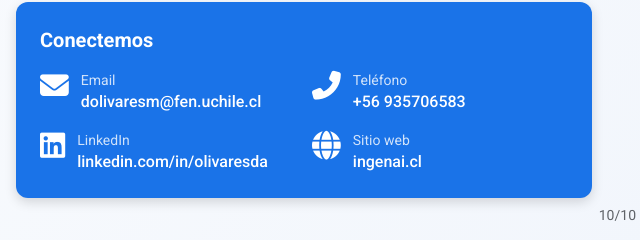
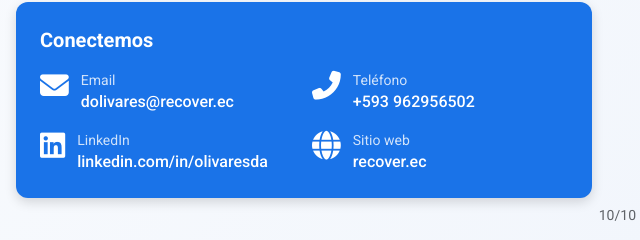
Before and after one commit to olivaresda/IA, a plain HTML site: page index.html in a window 1280 px wide. Shown: the part 8696-8936 px from the top of the page, 624-1264 px from the left. Drawn offline with nearby package versions, Linux system fonts and the light colour scheme; a web font is replaced by a local one.

Commit message:
Update index.html

```diff
--- a/index.html
+++ b/index.html
@@ -2239,7 +2239,7 @@
                                 <i class="fas fa-envelope contact-icon mr-3"></i>
                                 <div>
                                     <p class="text-sm opacity-80">Email</p>
-                                    <p class="font-medium">dolivaresm@fen.uchile.cl</p>
+                                    <p class="font-medium">dolivares@recover.ec</p>
                                 </div>
                             </div>
 
@@ -2247,7 +2247,7 @@
                                 <i class="fas fa-phone-alt contact-icon mr-3"></i>
                                 <div>
                                     <p class="text-sm opacity-80">Teléfono</p>
-                                    <p class="font-medium">+56 935706583</p>
+                                    <p class="font-medium">+593 962956502</p>
                                 </div>
                             </div>
 
@@ -2263,7 +2263,7 @@
                                 <i class="fas fa-globe contact-icon mr-3"></i>
                                 <div>
                                     <p class="text-sm opacity-80">Sitio web</p>
-                                    <p class="font-medium"> ingenai.cl </p>
+                                    <p class="font-medium"> recover.ec </p>
                                 </div>
                             </div>
                         </div>
```
